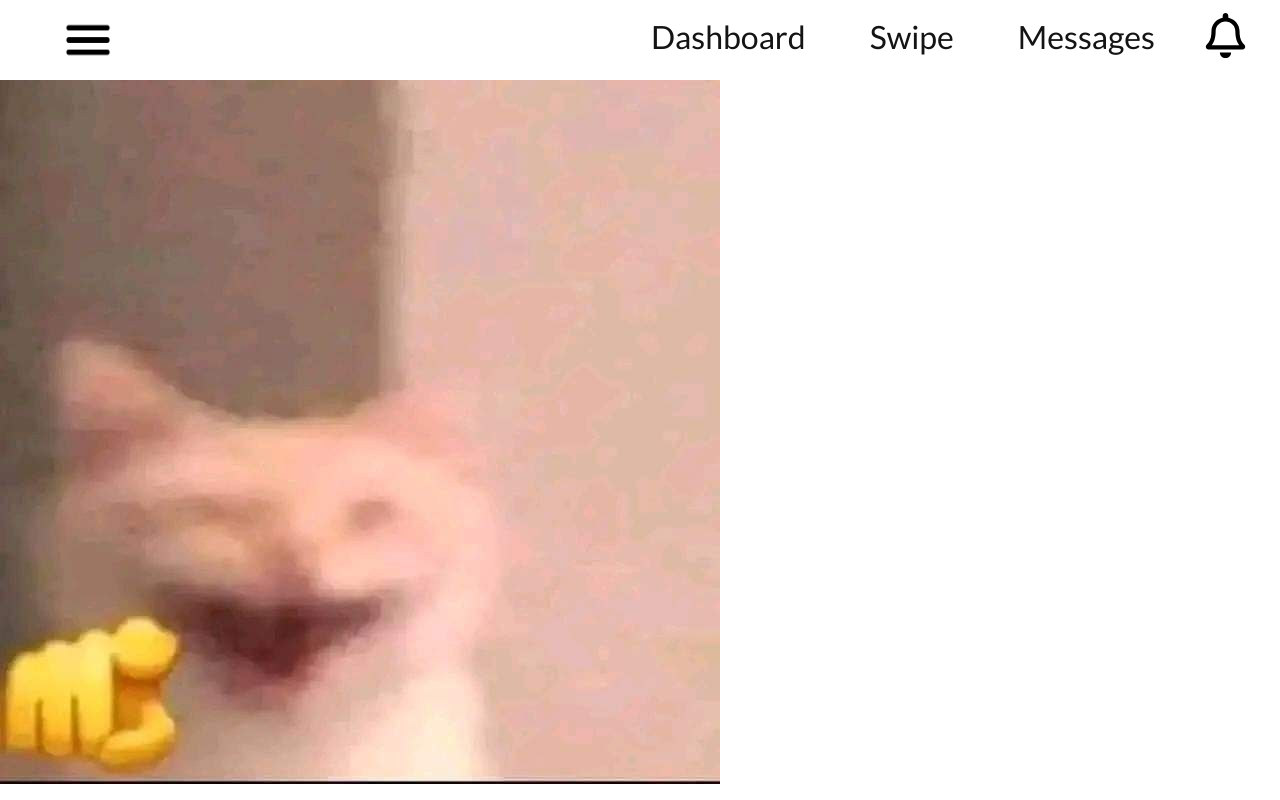
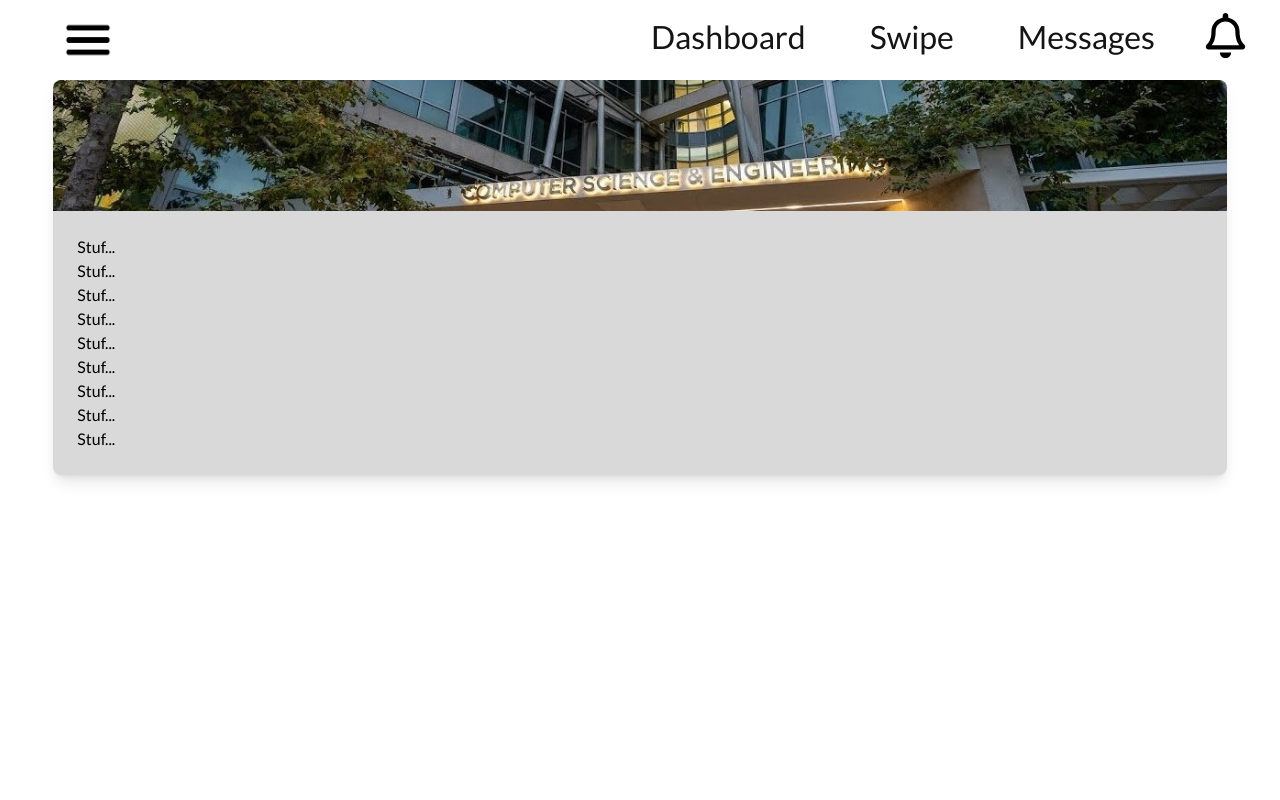
Before and after one commit to jel084/groupify, a React (Create React App) app in the folder groupify/: page /profile in a window 1280 px wide. Built offline with nearby package versions, Linux system fonts and the light colour scheme; the HTML template or start-up script is replaced by a standard one.

Commit message:
set up div

```diff
--- a/groupify/src/components/ProfileSetup/Profile.js
+++ b/groupify/src/components/ProfileSetup/Profile.js
@@ -1,9 +1,31 @@
 import React from "react";
-import gato5 from '../../pictures/gato5.png';
+import CSE_Banner from '../../pictures/CSE_Banner.jpg';
+
 function Profile() {
     return (
-        <div className="profile">
-            <img src={gato5}/>
+        <div className="flex items-center justify-center">
+            <div className="w-11/12 h-3/4 bg-[#D9D9D9] rounded-lg shadow-lg overflow-hidden relative">
+                <div className="h-1/4 w-full">
+                    <img
+                        src={CSE_Banner}
+                        alt="Banner"
+                        className="object-cover h-full w-full"
+                    />
+                </div>
+                {/* Content Area */}
+                <div className="p-6">
+                    <p>Stuf...</p>
+                    <p>Stuf...</p>
+                    <p>Stuf...</p>
+                    <p>Stuf...</p>
+                    <p>Stuf...</p>
+                    <p>Stuf...</p>
+                    <p>Stuf...</p>
+                    <p>Stuf...</p>
+                    <p>Stuf...</p>
+
+                </div>
+            </div>
         </div>
     );
 }
--- a/groupify/src/routeComps/Sidebar.js
+++ b/groupify/src/routeComps/Sidebar.js
@@ -6,7 +6,7 @@ import * as IoIcons from "react-icons/io";
 export const Sidebar = [
   {
     title: "Profile",
-    path: "/",
+    path: "/profile",
     icon: <AiIcons.AiFillHome />,
     cName: "nav-text",
   },
```
Also changed, not shown: groupify/src/pictures/CSE_Banner.jpg (added).
